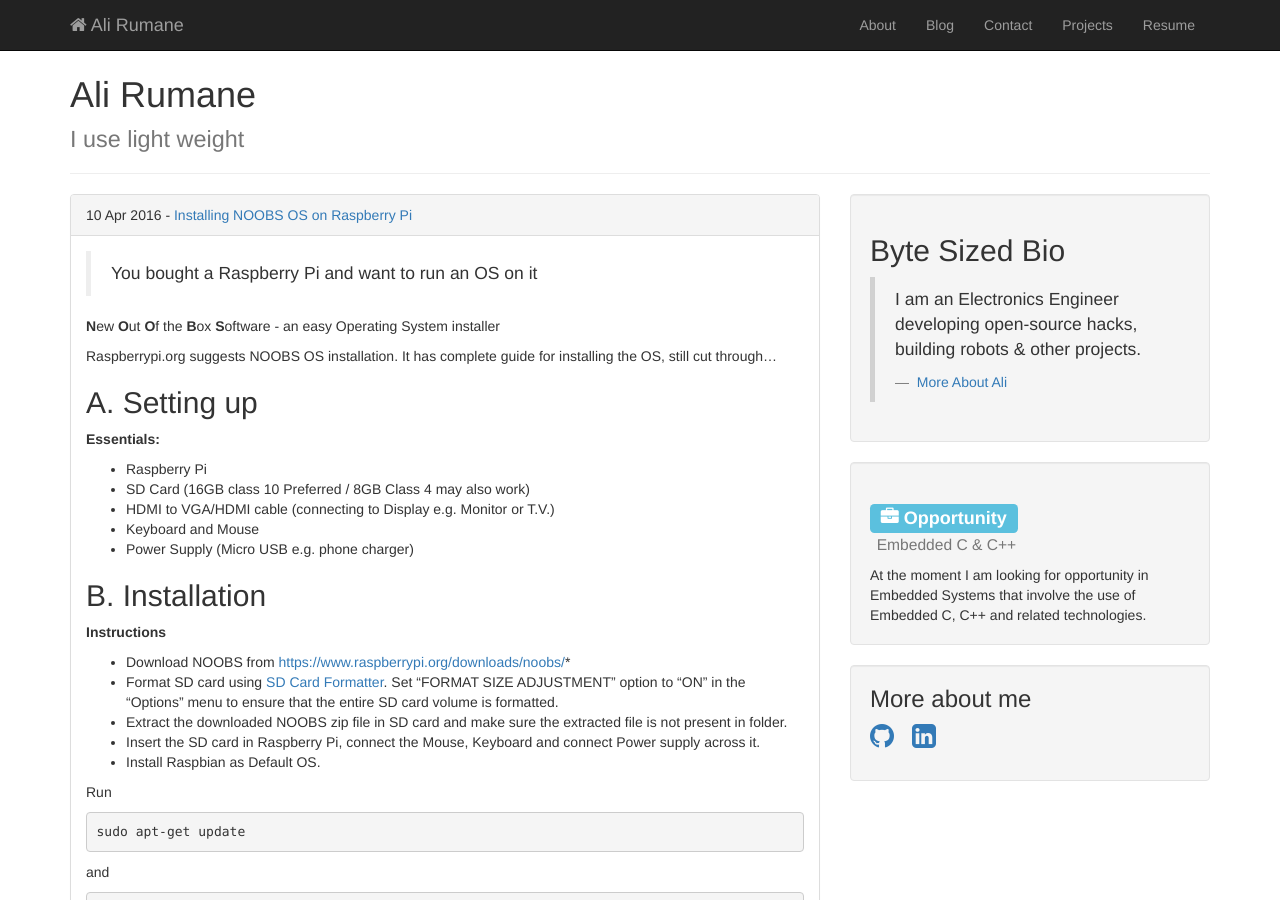
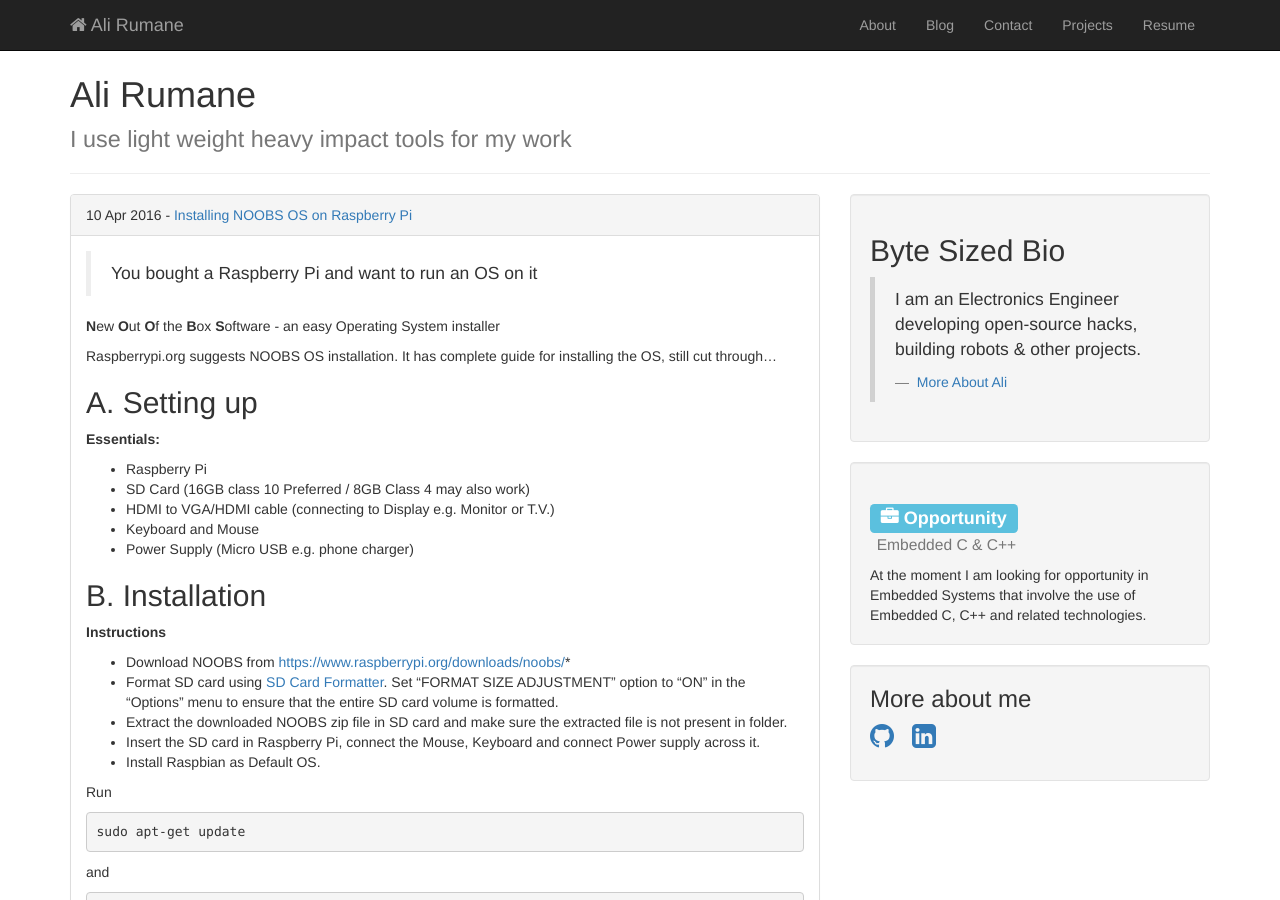
Before and after one commit to alirumane/ali-backup, a Jekyll site: the page built from index.md, in a window 1280 px wide and 900 px high. Built offline with Jekyll 4.4.1, drawn with Linux system fonts in a browser that asks for light colours.

Commit message:
Update _config.yml

```diff
--- a/_config.yml
+++ b/_config.yml
@@ -14,7 +14,7 @@
 # so be sure to set them if your theme uses them.
 #
 title : Ali Rumane
-tagline: I use light weight
+tagline: I use light weight heavy impact tools for my work
 author :
   name : Ali Rumane
   email :
```
